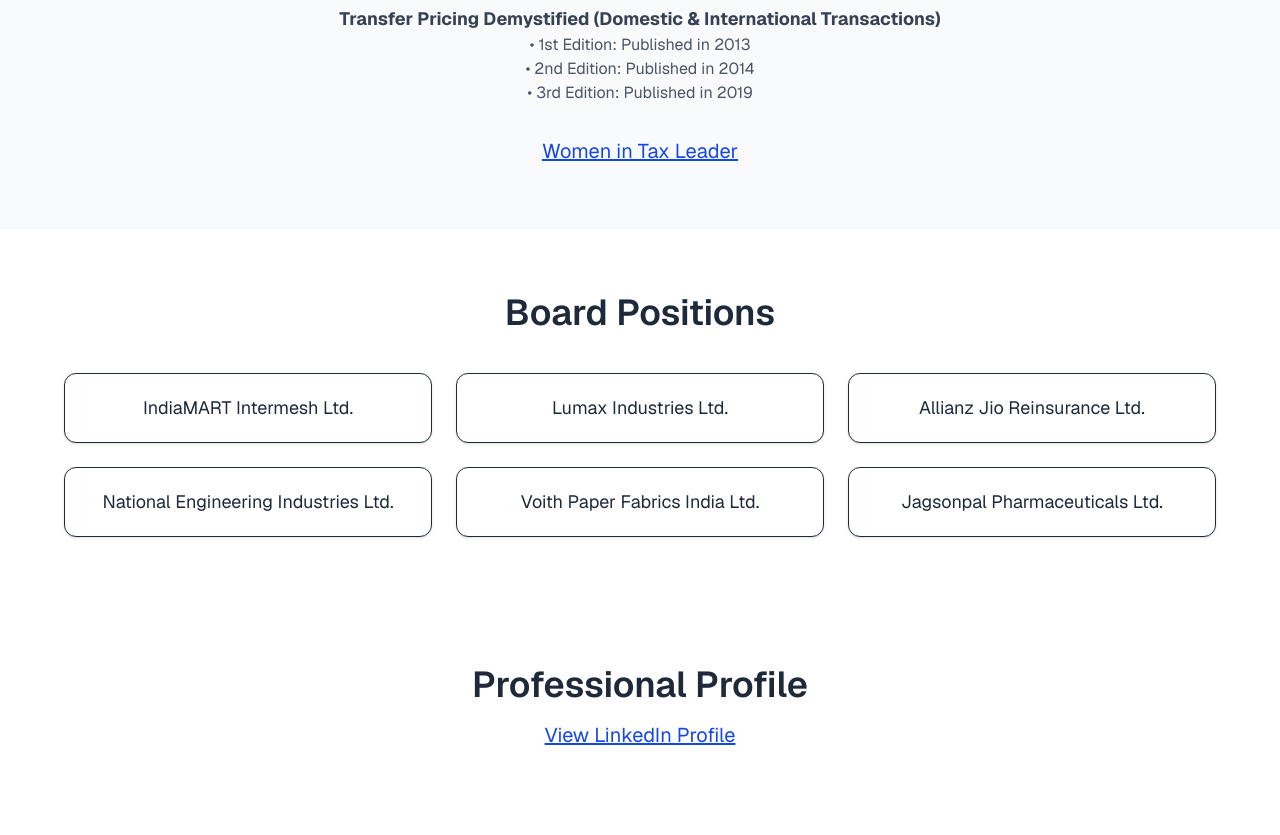
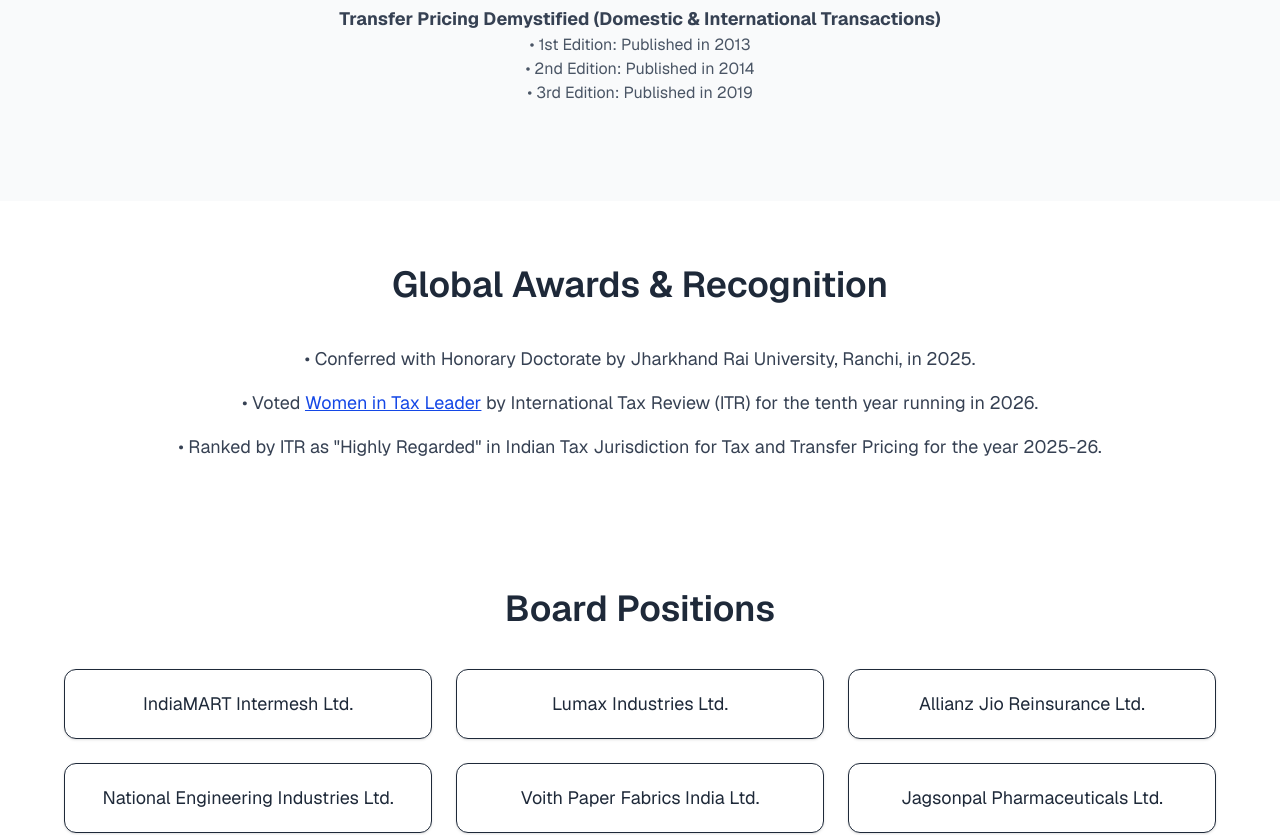
Before and after one commit to pallavidinodia/pallavi-website, a Next.js app: page / in a window 1280 px wide. Shown: the part 1520-2355 px from the top of the page. Built offline with nearby package versions, Linux system fonts and the light colour scheme.

Commit message:
Updated awards section

```diff
--- a/app/page.tsx
+++ b/app/page.tsx
@@ -15,6 +15,7 @@
             <a href="#about">About</a>
             <a href="#services">Specializations</a>
             <a href="#insights">Insights</a>
+            <a href="#awards">Awards</a>
             <a href="#contact">Contact</a>
           </nav>
         </div>
@@ -101,16 +102,34 @@
             <p className="text-gray-600">• 2nd Edition: Published in 2014</p>
             <p className="text-gray-600">• 3rd Edition: Published in 2019</p>
           </div>
+        </div>
+      </section>
 
-          {/* Recognition */}
-          <div>
-            <a
-              href="https://www.itrworldtax.com/Lawyer/SR-Dinodia-Co/Pallavi-Dinodia/Profile/1975#undefined"
-              target="_blank"
-              className="text-blue-700 underline text-lg md:text-xl"
-            >
-              Women in Tax Leader
-            </a>
+      {/* Global Awards & Recognition */}
+      <section id="awards" className="py-16 px-4">
+        <div className="max-w-5xl mx-auto text-center">
+          <h3 className="text-2xl sm:text-3xl md:text-4xl font-semibold mb-10">
+            Global Awards & Recognition
+          </h3>
+
+          <div className="text-gray-700 text-lg space-y-4">
+            <p>
+              • Conferred with Honorary Doctorate by Jharkhand Rai University, Ranchi, in 2025.
+            </p>
+            <p>
+              • Voted{" "}
+              <a
+                href="https://www.itrworldtax.com/Lawyer/SR-Dinodia-Co/Pallavi-Dinodia/Profile/1975#undefined"
+                target="_blank"
+                className="text-blue-700 underline"
+              >
+                Women in Tax Leader
+              </a>{" "}
+              by International Tax Review (ITR) for the tenth year running in 2026.
+            </p>
+            <p>
+              • Ranked by ITR as "Highly Regarded" in Indian Tax Jurisdiction for Tax and Transfer Pricing for the year 2025-26.
+            </p>
           </div>
         </div>
       </section>
```
